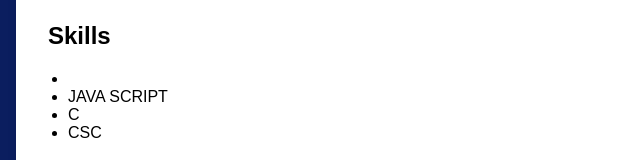
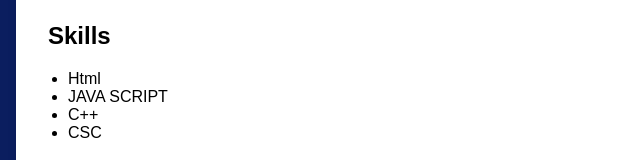
Before and after one commit to sudhanHell/Sudharsan, a plain HTML site: page index.html in a window 1280 px wide. Shown: the part 640-800 px from the top of the page, 0-640 px from the left. Drawn offline with Linux system fonts and the light colour scheme.

Commit message:
Update index.html

```diff
--- a/index.html
+++ b/index.html
@@ -127,9 +127,9 @@
         <div class="section-content">
             <h2>Skills</h2>
             <ul>
-                <li><HTML></HTML></li>
+                <li>Html</li>
                 <li>JAVA SCRIPT</li>
-                <li>C</li>
+                <li>C++</li>
                 <li>CSC</li>
             </ul>
         </div>
```
